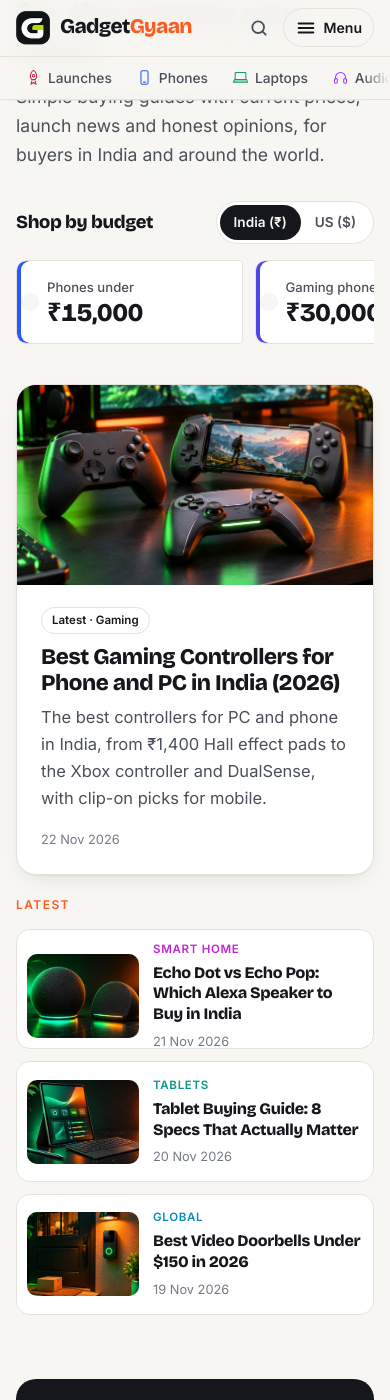
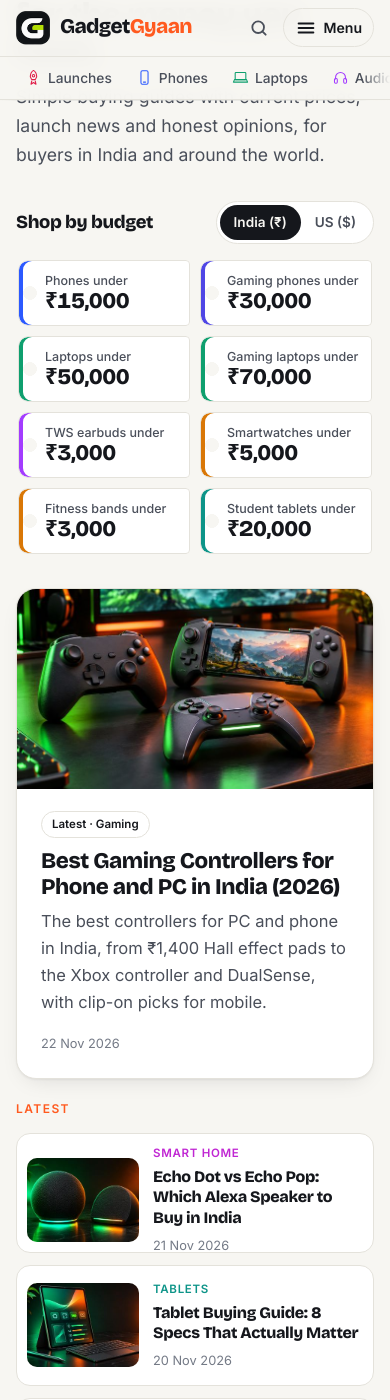
Before and after one commit to kiteksood167/kiteksood167.github.io, a Jekyll site: the page built from index.html, in a window 390 px wide and 1400 px high, scrolled down 216 px. Built offline with Jekyll 4.4.1, drawn with Linux system fonts in a browser that asks for light colours.

Commit message:
Mobile homepage: budget tags in a 2-column grid instead of a sideways rail
Co-Authored-By: Claude Opus 5.5 <noreply@anthropic.com>
Claude-Session: https://claude.ai/code/session_019q2TsaYyUfQwBS5iqKAhGu

```diff
--- a/assets/css/style.css
+++ b/assets/css/style.css
@@ -654,4 +654,13 @@ html.qs-open { overflow: hidden; }
 .shelf-all:hover { text-decoration: underline; }
 .shelf-grid { grid-template-columns: repeat(auto-fill, minmax(240px, 1fr)); }
 .shelf-grid .card p { display: none; }
-@media (max-width: 760px) { .hero-v2 { padding-top: 32px; } .bt-rail { grid-template-columns: none; grid-auto-flow: column; grid-auto-columns: 64%; overflow-x: auto; scroll-snap-type: x mandatory; padding-bottom: 8px; scrollbar-width: none; } .bt-rail::-webkit-scrollbar { display: none; } .bt-price { font-size: 1.6rem; } }
+/* Phones: all budget tags in a 2-column grid (no sideways swiping). */
+@media (max-width: 760px) {
+  .hero-v2 { padding-top: 32px; }
+  .bt-rail { grid-template-columns: 1fr 1fr; gap: 10px; }
+  .bt { --hole: 7px; padding: 12px 10px 12px 26px; gap: 1px;
+    -webkit-mask: radial-gradient(circle var(--hole) at 12px 50%, transparent 98%, #000 100%);
+            mask: radial-gradient(circle var(--hole) at 12px 50%, transparent 98%, #000 100%); }
+  .bt-what { white-space: normal; font-size: .78rem; line-height: 1.25; }
+  .bt-price { font-size: 1.4rem; }
+}
```
